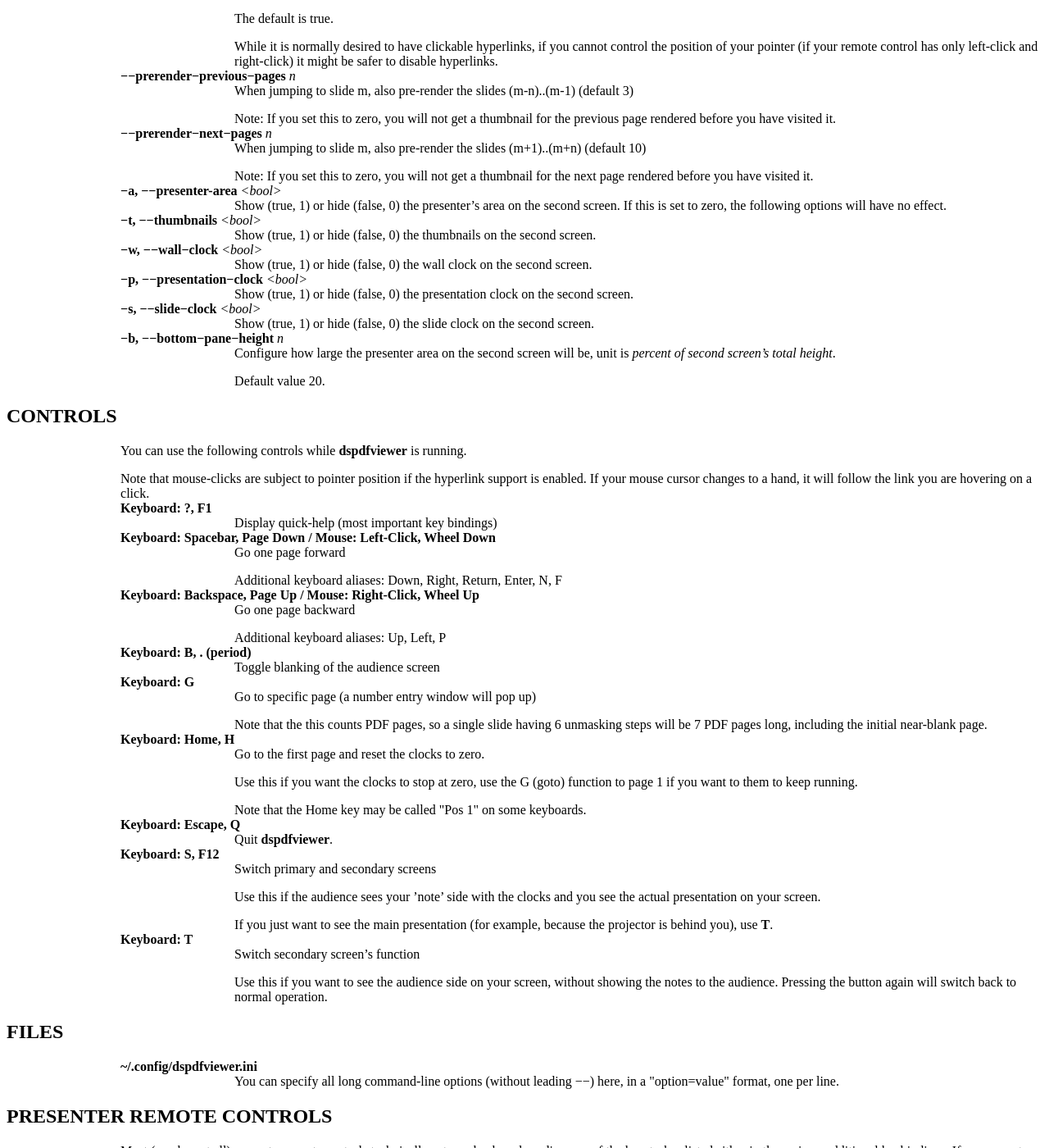
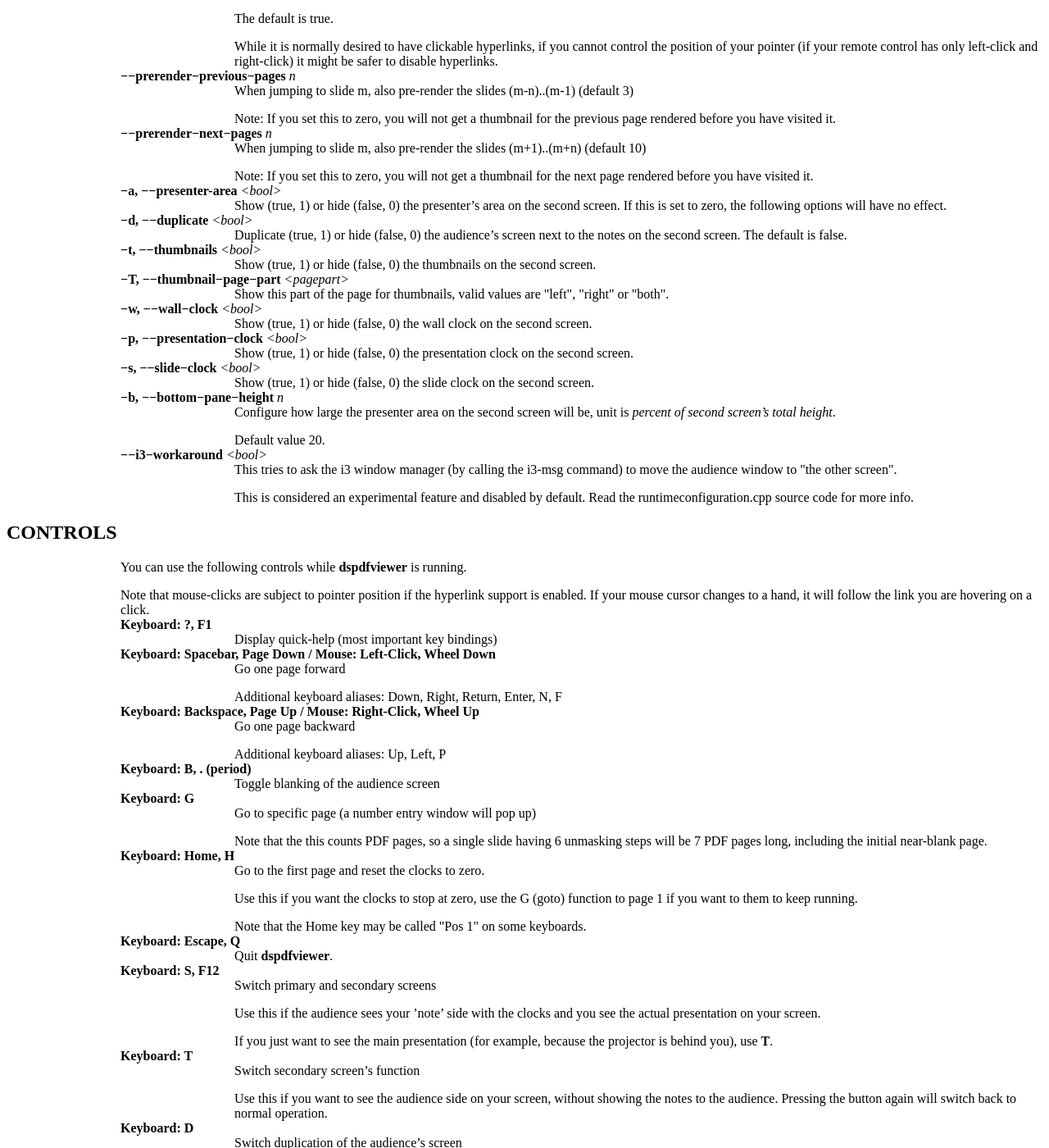
Before and after one commit to dannyedel/dspdfviewer, a Jekyll site: the page manpage-release.html, which Jekyll copies as it is, in a window 1280 px wide and 1400 px high, scrolled down 1425 px. Shown: the whole window at 82% size. Built offline with Jekyll 4.4.1, drawn with Linux system fonts in a browser that asks for light colours; Markdown is read by kramdown in place of the engine named in the settings; some of the changed text lies outside the part shown.

Commit message:
Refresh manpages

```diff
--- a/manpage-release.html
+++ b/manpage-release.html
@@ -1,5 +1,5 @@
 <!-- Creator     : groff version 1.22.3 -->
-<!-- CreationDate: Mon Sep 21 15:28:14 2015 -->
+<!-- CreationDate: Sat Jan 16 10:31:12 2016 -->
 <!DOCTYPE html PUBLIC "-//W3C//DTD HTML 4.01 Transitional//EN"
 "http://www.w3.org/TR/html4/loose.dtd">
 <html>
@@ -221,11 +221,26 @@
 is set to zero, the following options will have no
 effect.</p>
 
+<p style="margin-left:11%;"><b>&minus;d,
+&minus;&minus;duplicate</b> <i>&lt;bool&gt;</i></p>
+
+<p style="margin-left:22%;">Duplicate (true, 1) or hide
+(false, 0) the audience&rsquo;s screen next to the notes on
+the second screen. The default is false.</p>
+
 <p style="margin-left:11%;"><b>&minus;t,
 &minus;&minus;thumbnails</b> <i>&lt;bool&gt;</i></p>
 
 <p style="margin-left:22%;">Show (true, 1) or hide (false,
 0) the thumbnails on the second screen.</p>
+
+<p style="margin-left:11%;"><b>&minus;T,
+&minus;&minus;thumbnail&minus;page&minus;part</b>
+<i>&lt;pagepart&gt;</i></p>
+
+<p style="margin-left:22%;">Show this part of the page for
+thumbnails, valid values are &quot;left&quot;,
+&quot;right&quot; or &quot;both&quot;.</p>
 
 <p style="margin-left:11%;"><b>&minus;w,
 &minus;&minus;wall&minus;clock</b> <i>&lt;bool&gt;</i></p>
@@ -256,6 +271,19 @@
 
 <p style="margin-left:22%; margin-top: 1em">Default value
 20.</p>
+
+
+<p style="margin-left:11%;"><b>&minus;&minus;i3&minus;workaround</b>
+<i>&lt;bool&gt;</i></p>
+
+<p style="margin-left:22%;">This tries to ask the i3 window
+manager (by calling the i3-msg command) to move the audience
+window to &quot;the other screen&quot;.</p>
+
+<p style="margin-left:22%; margin-top: 1em">This is
+considered an experimental feature and disabled by default.
+Read the runtimeconfiguration.cpp source code for more
+info.</p>
 
 <h2>CONTROLS
 <a name="CONTROLS"></a>
@@ -347,6 +375,17 @@
 showing the notes to the audience. Pressing the button again
 will switch back to normal operation.</p>
 
+<p style="margin-left:11%;"><b>Keyboard: D</b></p>
+
+<p style="margin-left:22%;">Switch duplication of the
+audience&rsquo;s screen</p>
+
+<p style="margin-left:22%; margin-top: 1em">Use this if you
+want to see the audience side and the notes on your screen
+(so the full presentation), leaving the audience&rsquo;s
+screen untouched. Pressing the button again will switch back
+to split mode.</p>
+
 <h2>FILES
 <a name="FILES"></a>
 </h2>
--- a/manpage.html
+++ b/manpage.html
@@ -1,5 +1,5 @@
 <!-- Creator     : groff version 1.22.3 -->
-<!-- CreationDate: Sat Jan 16 10:14:00 2016 -->
+<!-- CreationDate: Sat Jan 16 10:31:09 2016 -->
 <!DOCTYPE html PUBLIC "-//W3C//DTD HTML 4.01 Transitional//EN"
 "http://www.w3.org/TR/html4/loose.dtd">
 <html>
```
